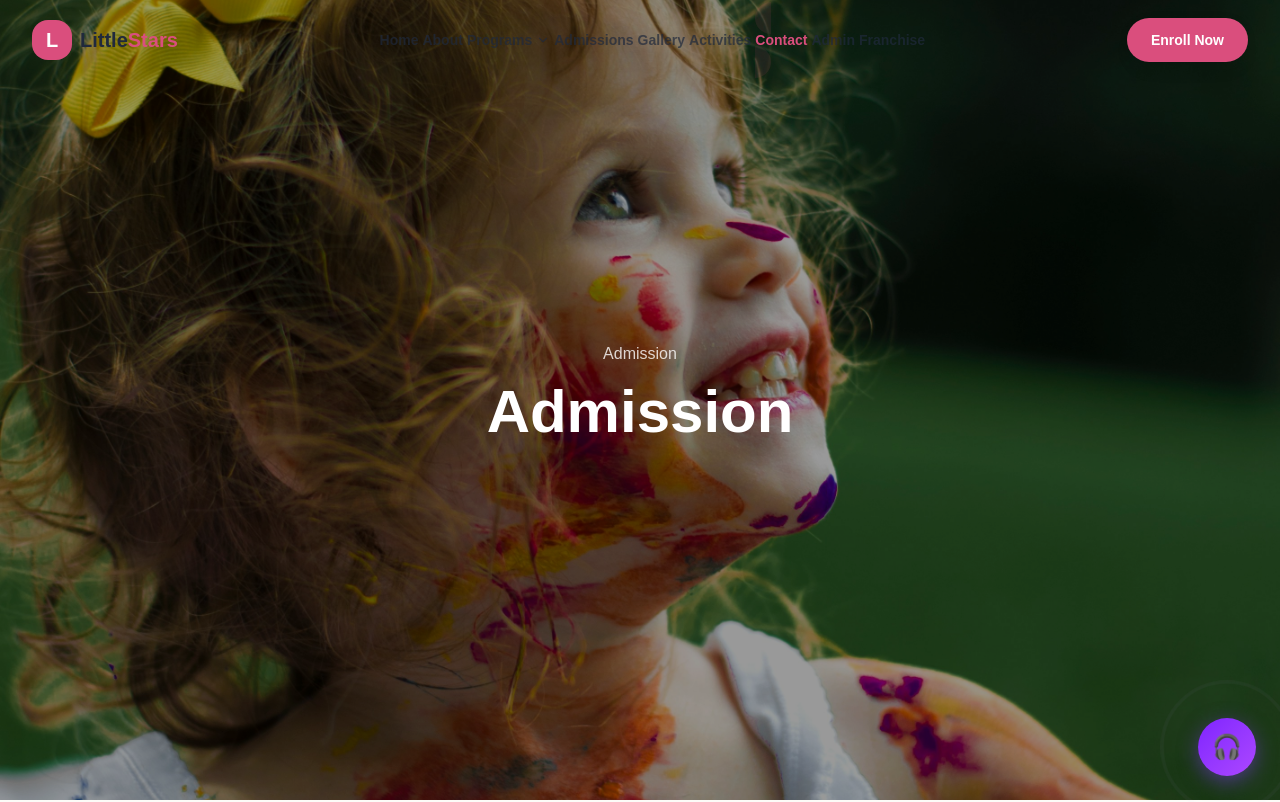
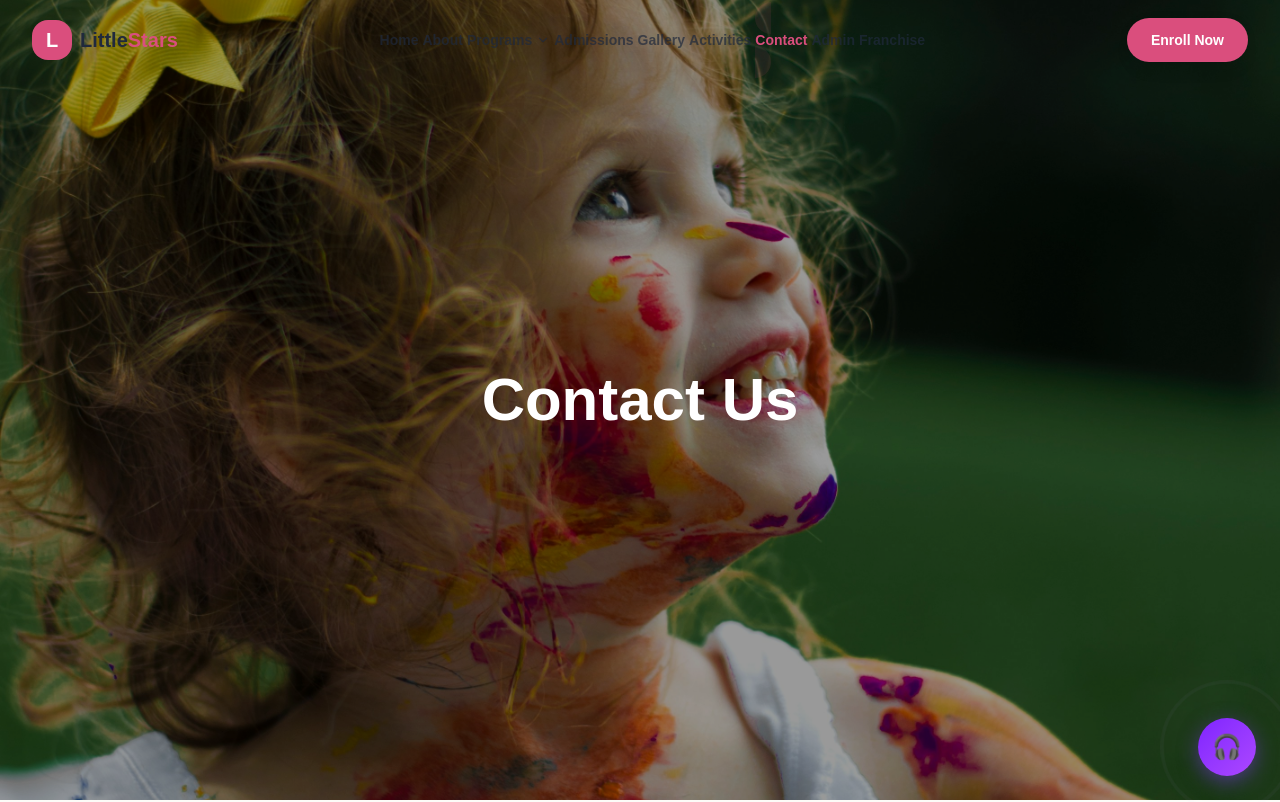
Before and after one commit to Jitesh2604/School, a React (Vite) app in the folder client/: page /contact in a window 1280 px wide. Shown: the top 802 px of the page. Built offline with nearby package versions, Linux system fonts and the light colour scheme.

Commit message:
added floatingContact

```diff
--- a/client/src/pages/About.tsx
+++ b/client/src/pages/About.tsx
@@ -23,7 +23,7 @@ const About = () => (
     <PageHero
       title="About Us"
       backgroundImage={AboutBanner}
-      breadcrumb="Home"
+      breadcrumb=""
     />
     {/* Hero */}
     <section className="section-padding pt-28 sm:pt-32">
--- a/client/src/pages/Activities.tsx
+++ b/client/src/pages/Activities.tsx
@@ -144,9 +144,9 @@ export default function Activities() {
     <>
       {/* ✅ Page Hero Banner */}
       <PageHero
-        title="About Us"
+        title="Activities"
         backgroundImage={img}
-        breadcrumb="Home / About Us"
+        breadcrumb=""
       />
       <div className="min-h-screen bg-[#FFFBF5] font-sans">
         {/* ── Hero ── */}
--- a/client/src/pages/Contact.tsx
+++ b/client/src/pages/Contact.tsx
@@ -85,9 +85,9 @@ const Contact = () => {
     <>
       {/* ✅ Page Hero Banner */}
       <PageHero
-        title="Admission"
+        title="Contact Us"
         backgroundImage={ContactBanner}
-        breadcrumb="Admission"
+        breadcrumb=""
       />
       <section className="section-padding pt-28 sm:pt-32">
         <div className="container-wide mx-auto">
--- a/client/src/pages/Gallery.tsx
+++ b/client/src/pages/Gallery.tsx
@@ -89,7 +89,7 @@ const Gallery = () => {
       <PageHero
         title="Gallery"
         backgroundImage={GalleryBanner}
-        breadcrumb="Home / Gallery"
+        breadcrumb=""
       />
       <section className="section-padding pt-28 sm:pt-32">
         <div className="container-wide mx-auto">
--- a/client/src/pages/Programs.tsx
+++ b/client/src/pages/Programs.tsx
@@ -50,7 +50,7 @@ const Programs = () => (
     <PageHero
       title="Our Programs"
       backgroundImage={ProgramsBanner}
-      breadcrumb="Home"
+      breadcrumb=""
     />
     <section className="section-padding pt-28 sm:pt-32">
       <div className="container-wide mx-auto">
```
